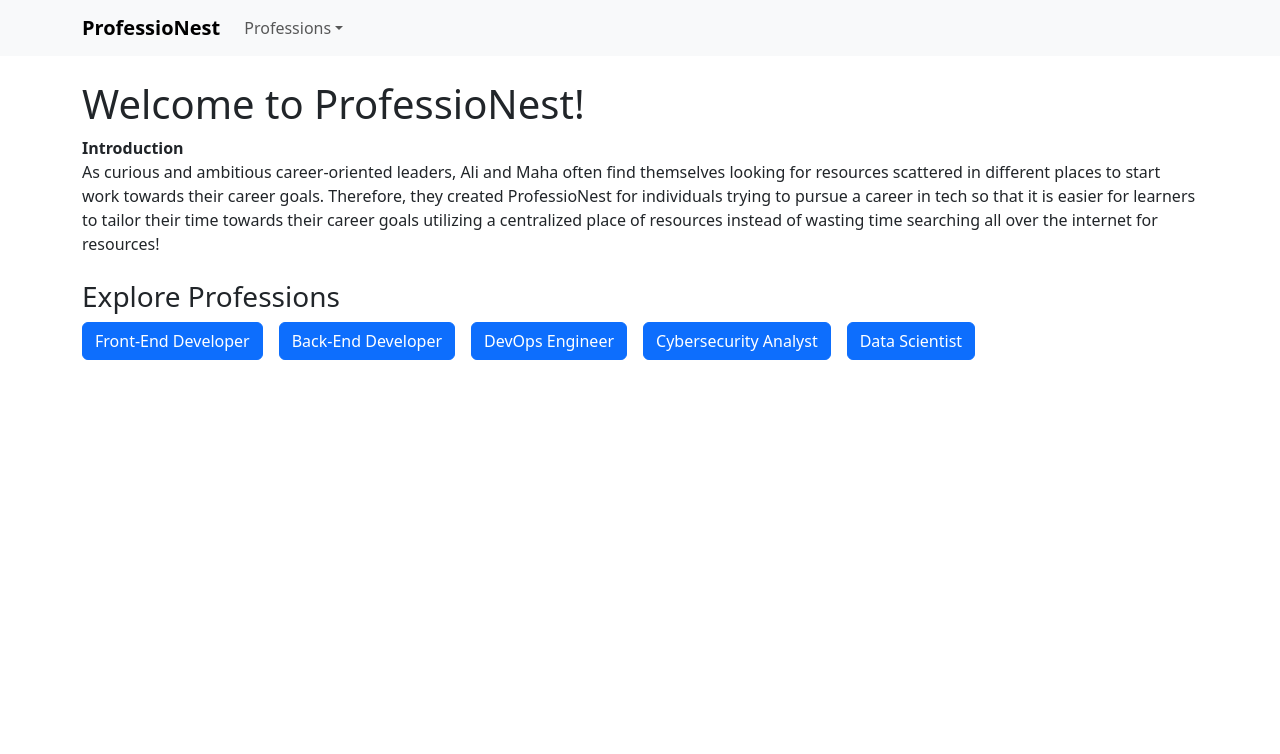
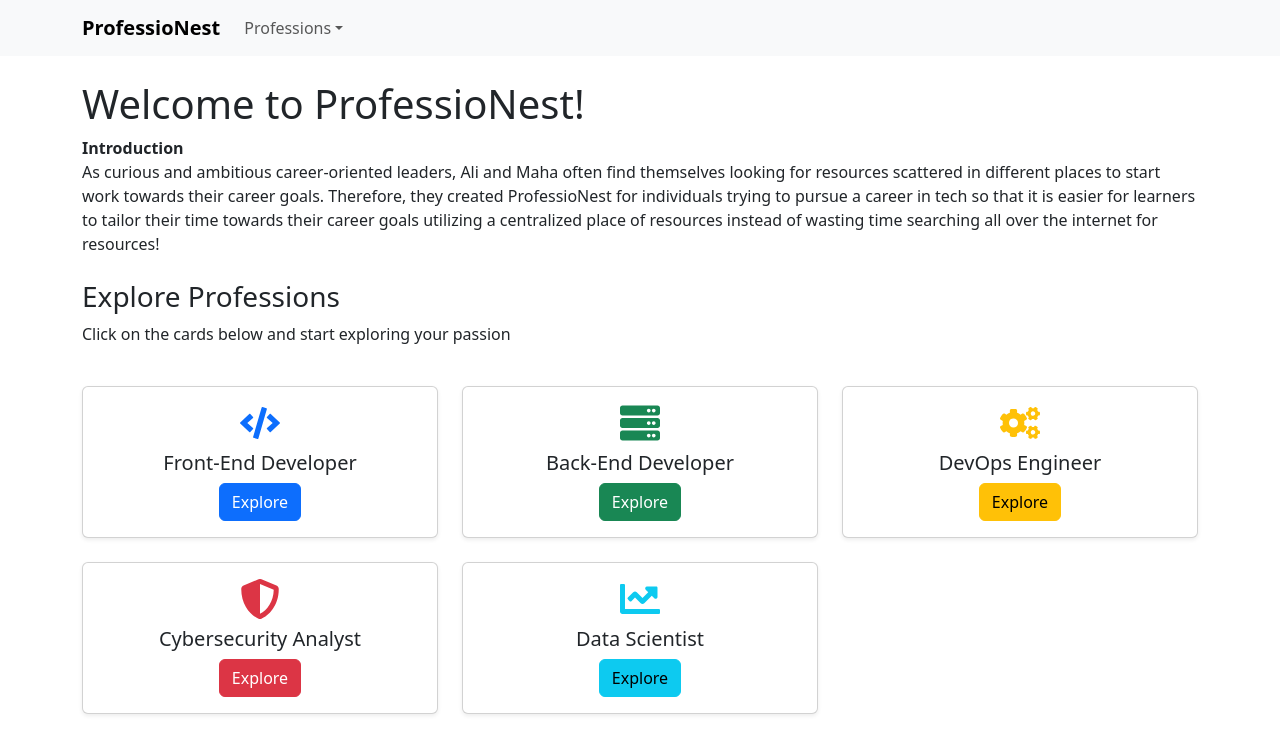
Before and after one commit to wassupitzmaha/hackathon-project, a React (Create React App) app in the folder frontend/: page / in a window 1280 px wide. Shown: the top 754 px of the page. Built offline with nearby package versions, Linux system fonts and the light colour scheme.

Commit message:
added cool cards instead of buttons

```diff
--- a/frontend/package.json
+++ b/frontend/package.json
@@ -11,6 +11,7 @@
     "react": "^19.1.0",
     "react-bootstrap": "^2.10.10",
     "react-dom": "^19.1.0",
+    "react-icons": "^5.5.0",
     "react-router-dom": "^7.6.2",
     "react-scripts": "5.0.1",
     "web-vitals": "^2.1.4"
--- a/frontend/src/features/professions/components/Home.jsx
+++ b/frontend/src/features/professions/components/Home.jsx
@@ -1,6 +1,10 @@
 import React from 'react';
 import { Link } from 'react-router-dom';
+import Card from 'react-bootstrap/Card';
 import Button from 'react-bootstrap/Button';
+import Row from 'react-bootstrap/Row';
+import Col from 'react-bootstrap/Col';
+import { FaCode, FaServer, FaCogs, FaShieldAlt, FaChartLine } from 'react-icons/fa';
 
 function Home() {
   return (
@@ -15,24 +19,67 @@ function Home() {
         </p>
       </p>
 
-      {/* Profession Navigation Buttons */}
+      {/* Profession Navigation Cards */}
       <div className="mt-4">
         <h3>Explore Professions</h3>
-        <Button as={Link} to="/FrontEndDeveloper" variant="primary" className="me-3 mb-2">
-          Front-End Developer
-        </Button>
-        <Button as={Link} to="/BackEndEngineer" variant="primary" className="me-3 mb-2">
-          Back-End Developer
-        </Button>
-        <Button as={Link} to="/DevOpsEngineer" variant="primary" className="me-3 mb-2">
-          DevOps Engineer
-        </Button>
-        <Button as={Link} to="/CybersecurityAnalyst" variant="primary" className="me-3 mb-2">
-          Cybersecurity Analyst
-        </Button>
-        <Button as={Link} to="/DataScientist" variant="primary" className="mb-2">
-          Data Scientist
-        </Button>
+        <p>Click on the cards below and start exploring your passion</p>
+        <Row xs={1} sm={2} md={3} className="g-4 mt-2">
+          <Col>
+            <Card className="h-100 text-center shadow-sm">
+              <Card.Body>
+                <FaCode size={40} className="mb-2 text-primary" />
+                <Card.Title>Front-End Developer</Card.Title>
+                <Button as={Link} to="/FrontEndDeveloper" variant="primary">
+                  Explore
+                </Button>
+              </Card.Body>
+            </Card>
+          </Col>
+          <Col>
+            <Card className="h-100 text-center shadow-sm">
+              <Card.Body>
+                <FaServer size={40} className="mb-2 text-success" />
+                <Card.Title>Back-End Developer</Card.Title>
+                <Button as={Link} to="/BackEndEngineer" variant="success">
+                  Explore
+                </Button>
+              </Card.Body>
+            </Card>
+          </Col>
+          <Col>
+            <Card className="h-100 text-center shadow-sm">
+              <Card.Body>
+                <FaCogs size={40} className="mb-2 text-warning" />
+                <Card.Title>DevOps Engineer</Card.Title>
+                <Button as={Link} to="/DevOpsEngineer" variant="warning">
+                  Explore
+                </Button>
+              </Card.Body>
+            </Card>
+          </Col>
+          <Col>
+            <Card className="h-100 text-center shadow-sm">
+              <Card.Body>
+                <FaShieldAlt size={40} className="mb-2 text-danger" />
+                <Card.Title>Cybersecurity Analyst</Card.Title>
+                <Button as={Link} to="/CybersecurityAnalyst" variant="danger">
+                  Explore
+                </Button>
+              </Card.Body>
+            </Card>
+          </Col>
+          <Col>
+            <Card className="h-100 text-center shadow-sm">
+              <Card.Body>
+                <FaChartLine size={40} className="mb-2 text-info" />
+                <Card.Title>Data Scientist</Card.Title>
+                <Button as={Link} to="/DataScientist" variant="info">
+                  Explore
+                </Button>
+              </Card.Body>
+            </Card>
+          </Col>
+        </Row>
       </div>
     </div>
   );
```
Also changed, not shown: 1 other file (tests, documents, lock files or other folders).
